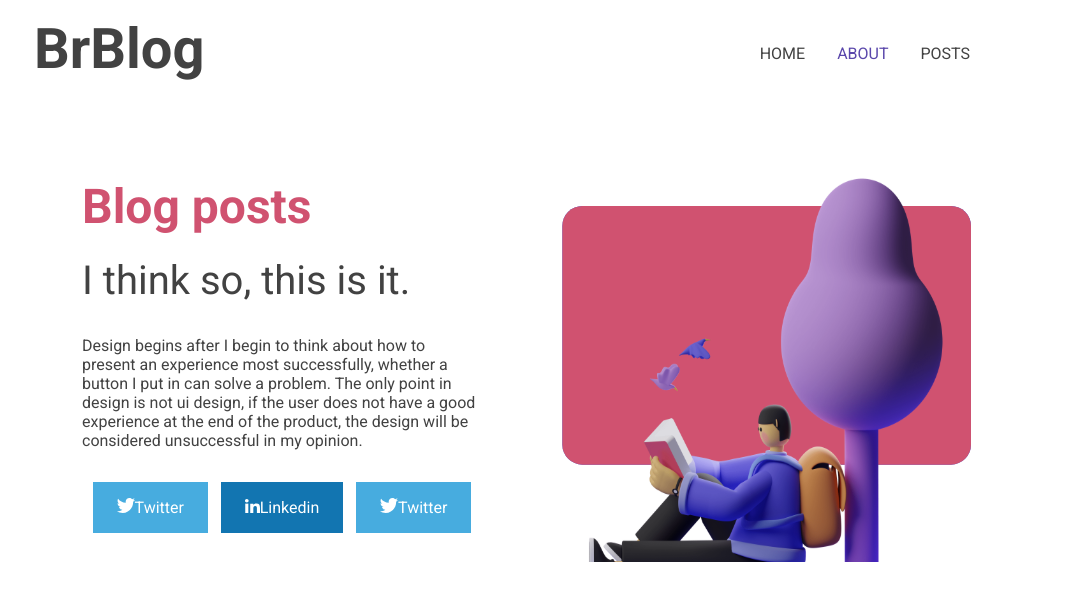
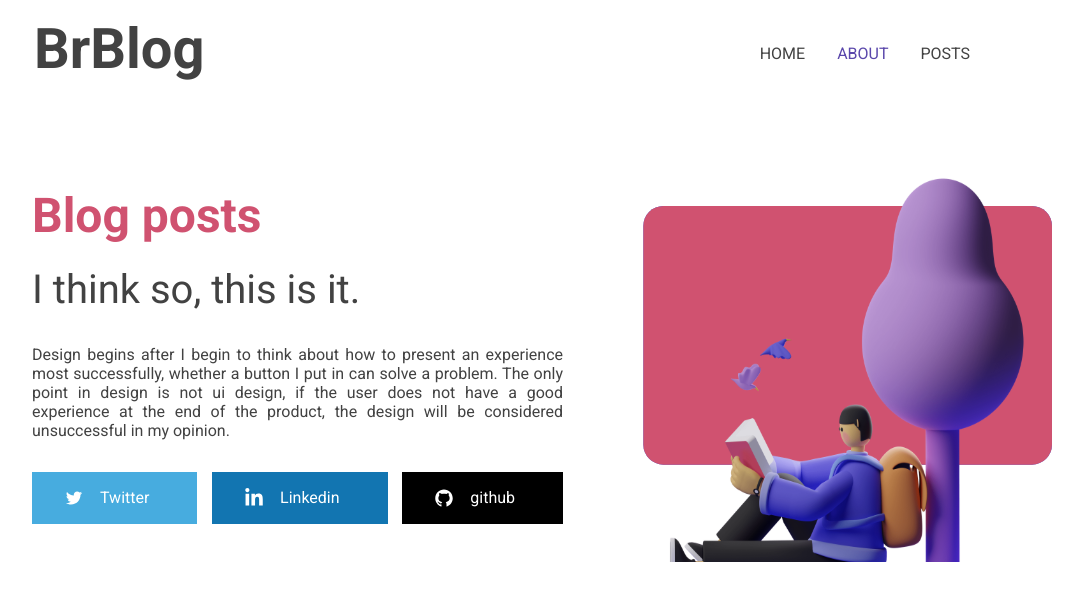
Before and after one commit to brenno0/Blog-pessoal, a Next.js app: page / in a window 1280 px wide. Shown: the top 600 px of the page, without its empty margins (138-1221 px from the left). Built offline with nearby package versions, Linux system fonts and the light colour scheme.

Commit message:
Finalizando estilização página home

```diff
--- a/src/pages/index.tsx
+++ b/src/pages/index.tsx
@@ -3,9 +3,8 @@ import Header from "../components/header";
 import styles from '../styles/home.module.scss';
 import Image  from 'next/image';
 import HomeSvg from '../../public/Home.svg';
-import Twitter from '../../public/twitter.svg';
-import Linkedin from '../../public/Linkedin.svg';
-
+import { AiOutlineTwitter,AiFillGithub } from 'react-icons/ai'
+import { FaLinkedinIn } from 'react-icons/fa'
 
 export default function Home() {
   return (
@@ -22,11 +21,11 @@ export default function Home() {
             good experience at the end of the product,
             the design will be considered unsuccessful in my opinion.
           </p>
-          <div className={styles.formContainer}>
-            <button type="button" className={`${styles.twitter} ${styles.buttonLogin}`}><Image src={Twitter} alt="Twitter Logo" />Twitter</button>
-            <button type="button" className={`${styles.linkedin} ${styles.buttonLogin}`}><Image src={Linkedin} alt="Linkedin Logo" />Linkedin</button>
-            <button type="button" className={`${styles.twitter} ${styles.buttonLogin}`}><Image src={Twitter} alt="Twitter Logo" />Twitter</button>
-          </div>
+        <div className={styles.formContainer}>
+            <button type="button" className={`${styles.twitter} ${styles.buttonLogin}`}><AiOutlineTwitter  size="20" color="#FFF"/><span>Twitter</span></button>
+            <button type="button" className={`${styles.linkedin} ${styles.buttonLogin}`}><FaLinkedinIn size="20"  color="#FFF" /><span>Linkedin</span></button>
+            <button type="button" className={`${styles.github} ${styles.buttonLogin}`}><AiFillGithub  size="20" color="#FFF" /><span>github</span></button>
+        </div>
         </div>
 
         <div className={styles.images}>
--- a/src/styles/globals.scss
+++ b/src/styles/globals.scss
@@ -12,6 +12,7 @@
     --gray-200: #424242;
     --twitter:#47ACDF;
     --linkedin:#1275B1;
+    --github:#000000
   }
 
   @media (max-width: 1080px) {
--- a/src/styles/home.module.scss
+++ b/src/styles/home.module.scss
@@ -1,16 +1,15 @@
 .container {
-    max-width: 1000px;
+    max-width: 1100px;
     margin:4rem auto;
     display: flex;
 
     .textContainer {
-        max-width: 400px;
+        flex: 1;
+        text-align:justify;
         margin: 0 5rem;
         display: flex;
-        align-items: center;
         justify-content: center;
         flex-direction: column;
-
 
         .title{
             width: 100%;
@@ -24,36 +23,38 @@
             font-weight:500;
             margin:0 0 2rem 0;
         }
-        .formContainer{
+        .formContainer {
+            width: 100%;
             display: flex;
-            justify-content: space-around;
+            justify-content: space-between;
+          .buttonLogin {
+            display: flex;
+            justify-content: center;
 
-            .twitter{
-                background-color: var(--twitter);
-                color: var(--body);
+            padding:1rem 2rem;
+            margin: 2rem 0;
+            border:0;
 
-                &:hover{
-                    filter:brightness(0.9)
-                }
+            color:var(--body);
+
+            span{
+                margin: 0 1rem;
             }
-            .linkedin{
-                background-color: var(--linkedin);
-                color: var(--body);
-                img{
-                    margin: 0 2rem;
-                }
-                &:hover{
-                    filter:brightness(0.9)
-                }
-            }
-            .buttonLogin{
-                margin:2rem 0.4rem;
-                padding:1rem 1.5rem;
-                border: 0;
+
+            &:hover{
+                filter: brightness(0.8);
             }
         }
-
+        .twitter{
+            background-color:var(--twitter);
+        }
+        .linkedin {
+            background:var(--linkedin)
+        }
+        .github{
+            background:var(--github)
+        }
+        }
     }
 
-
 }
```
